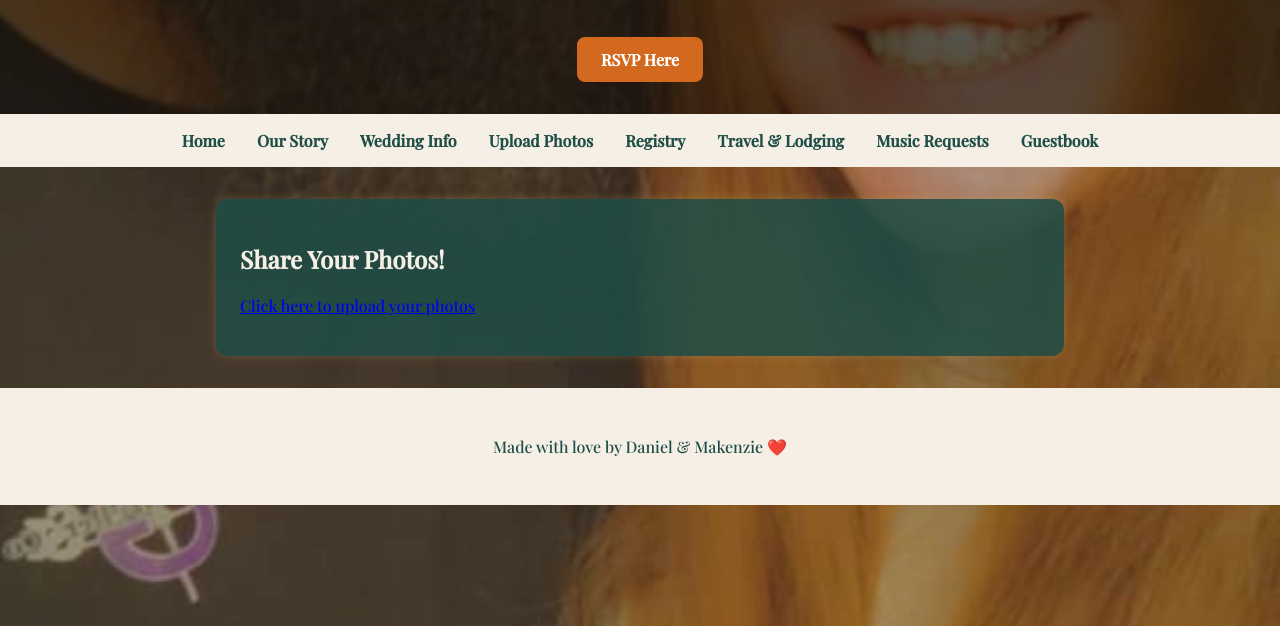
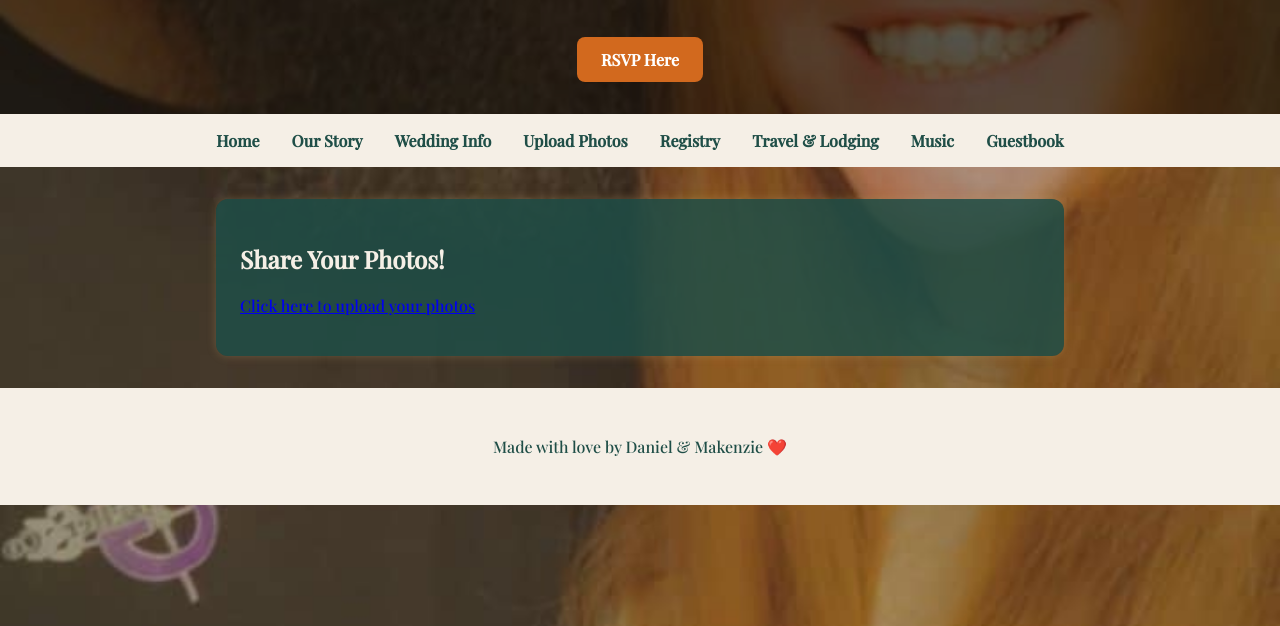
Before and after one commit to danieljlydon/wedding-site, a plain HTML site: page photos.html in a window 1280 px wide. Shown: the part 174-800 px from the top of the page. Drawn offline with nearby package versions, Linux system fonts and the light colour scheme.

Commit message:
Update photos.html

```diff
--- a/photos.html
+++ b/photos.html
@@ -118,7 +118,7 @@
       <a href="photos.html">Upload Photos</a>
       <a href="registry.html">Registry</a>
       <a href="travel.html">Travel & Lodging</a>
-      <a href="music.html">Music Requests</a>
+      <a href="music.html"> Music </a>
       <a href="guestbook.html">Guestbook</a>
     </div>
   </nav>
```
